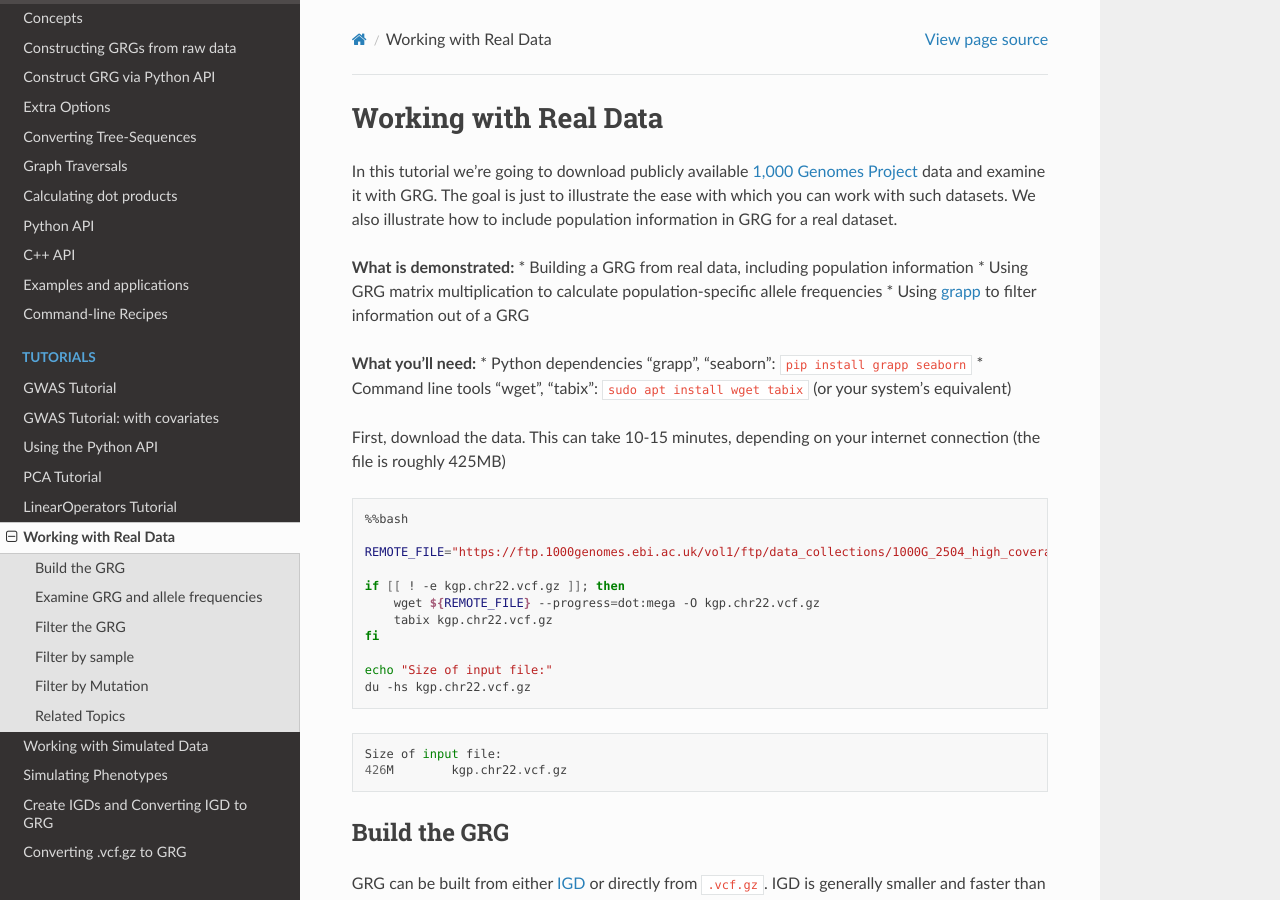
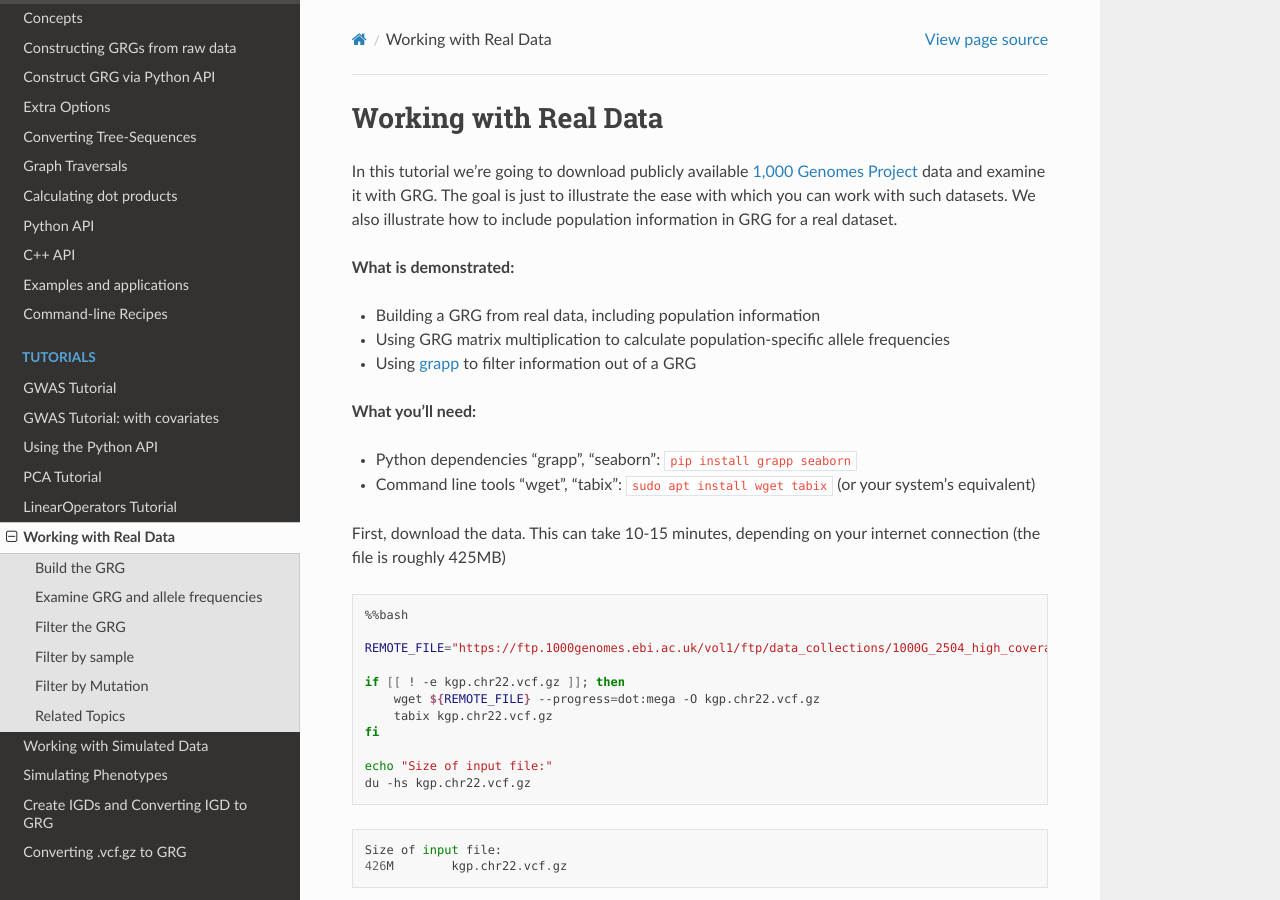
Before and after one commit to aprilweilab/grgl, a Sphinx documentation site: the page built from doc/tutorials/WorkingWithRealData.rst, in a window 1280 px wide and 900 px high. Built offline with Sphinx 7.4.7 and the Read the Docs theme 3.1.0, drawn with Linux system fonts in a browser that asks for light colours; the version number could not be read and is left out.

```diff
--- a/doc/tutorials/WorkingWithRealData.rst
+++ b/doc/tutorials/WorkingWithRealData.rst
@@ -7,15 +7,19 @@ examine it with GRG. The goal is just to illustrate the ease with which
 you can work with such datasets. We also illustrate how to include
 population information in GRG for a real dataset.
 
-**What is demonstrated:** \* Building a GRG from real data, including
-population information \* Using GRG matrix multiplication to calculate
-population-specific allele frequencies \* Using
-`grapp <https://github.com/aprilweilab/grapp>`__ to filter information
-out of a GRG
+**What is demonstrated:**
 
-**What you’ll need:** \* Python dependencies “grapp”, “seaborn”:
-``pip install grapp seaborn`` \* Command line tools “wget”, “tabix”:
-``sudo apt install wget tabix`` (or your system’s equivalent)
+-  Building a GRG from real data, including population information
+-  Using GRG matrix multiplication to calculate population-specific
+   allele frequencies
+-  Using `grapp <https://github.com/aprilweilab/grapp>`__ to filter
+   information out of a GRG
+
+**What you’ll need:**
+
+-  Python dependencies “grapp”, “seaborn”: ``pip install grapp seaborn``
+-  Command line tools “wget”, “tabix”: ``sudo apt install wget tabix``
+   (or your system’s equivalent)
 
 First, download the data. This can take 10-15 minutes, depending on your
 internet connection (the file is roughly 425MB)
```
Also changed, not shown: doc/tutorials/GWAS.rst (+8 -5 lines), doc/tutorials/GWASCovariates.rst (+6 -3 lines), doc/tutorials/LinearOperators.rst (+6 -4 lines), doc/tutorials/PCA.rst (+12 -9 lines), doc/tutorials/notebooks/GWAS.ipynb, doc/tutorials/notebooks/GWASCovariates.ipynb, doc/tutorials/notebooks/LinearOperators.ipynb, doc/tutorials/notebooks/PCA.ipynb, doc/tutorials/notebooks/WorkingWithRealData.ipynb, 1 other file.
